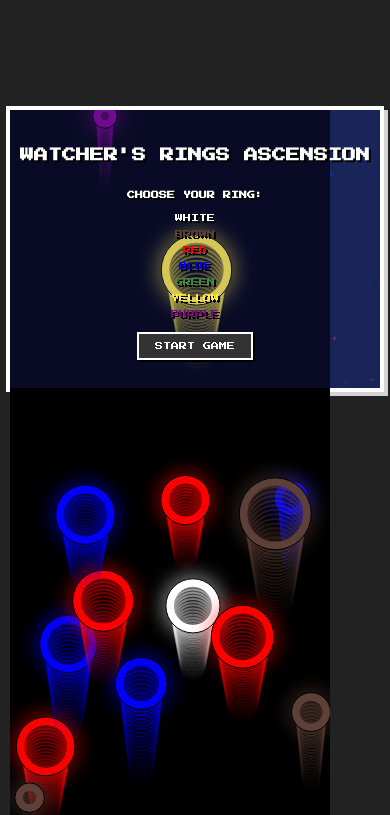
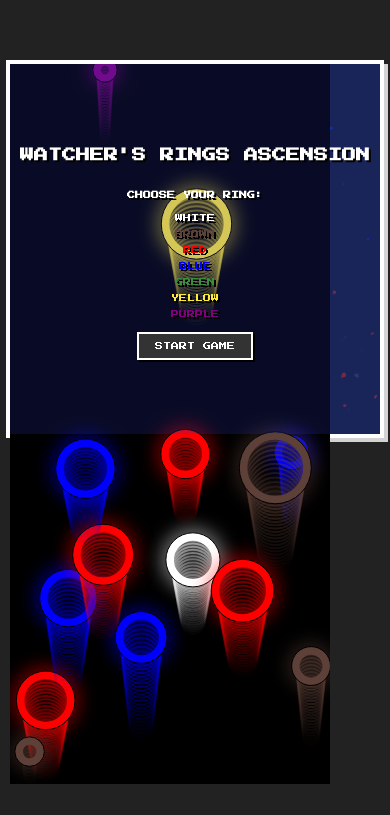
Before and after one commit to cursedspaghetti73/Forgotten-Wiz, a plain HTML site: page index.html in a window 390 px wide. Shown: the part 173-988 px from the top of the page. After the commit the page ends 957 px from the top, so only its background shows below. Drawn offline with Linux system fonts and the light colour scheme; animation ran at ten frames a second.

Commit message:
Adjust height and width properties in style.css

```diff
--- a/style.css
+++ b/style.css
@@ -139,13 +139,13 @@ button:hover {
 
         /* Altezza: usa una proporzione 4:3 o 16:9 rispetto alla larghezza.
            Qui uso un 4:3 (600/800 = 0.75). Calcolo: 95vw * 0.75 = 71.25vw */
-        height: 71.25vw;
+        height: 95vw;
 
         /* Assicura che il contenitore non superi mai l'altezza della viewport (cruciale per portrait) */
         max-height: 95vh;
 
         /* Se l'altezza massima è limitata, adatta la larghezza proporzionalmente */
-        max-width: calc(95vh / 0.75);
+        max-width: 95vw;
 
         /* Centra se le dimensioni calcolate non occupano tutto lo spazio */
         margin: auto;
```
